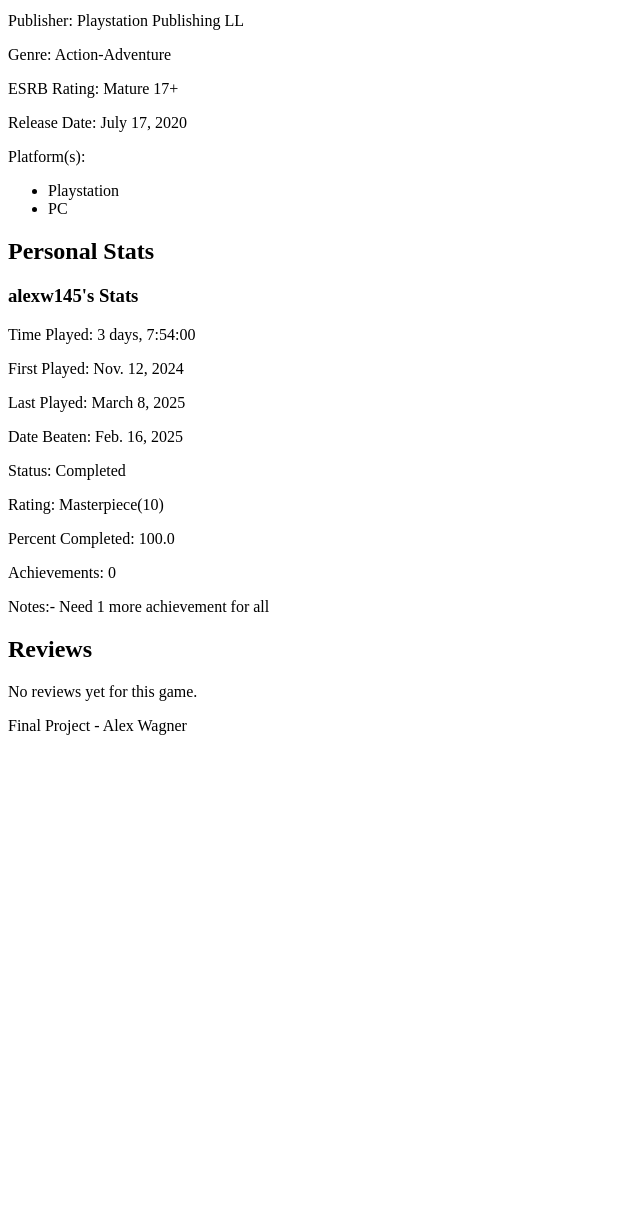
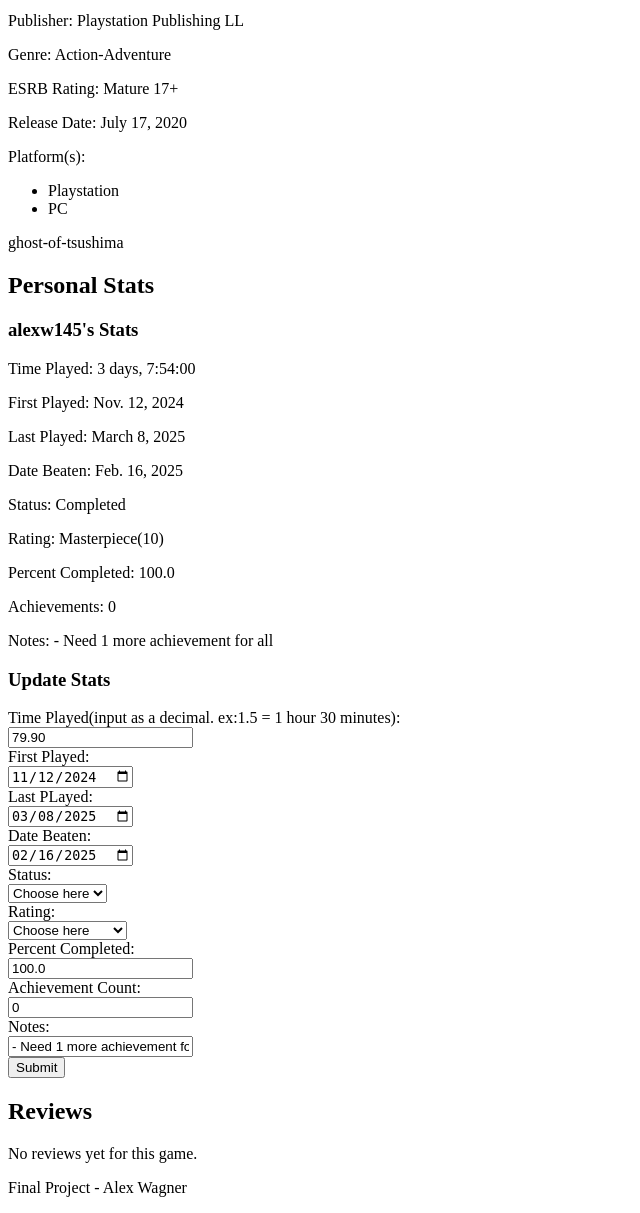
Before and after one commit to alexw144/CSC-VI-Application-Development-II---Final-Project---Video-Game-Tracker-Web-Application, a Django app: a page that uses game_tracker/templates/game_tracker/gamedetail.html in a window 1280 px wide. Shown: the part 790-2003 px from the top of the page, without its empty margins (0-640 px from the left). Before the commit the page ends 1525 px from the top, so only its background shows below. Run offline with Django 5.2, Linux system fonts and the light colour scheme; a user stored in the database is signed in; data comes from the database, SQL or seed files in the repository; both versions use the stored data as it was after the commit.

Commit message:
Users can now update or create stats for any game in the library. Views, templates, crud.js and more got changed. Also, I had to make some changes to the model. Speficially the game field got changed to a foreign key and a Meta class got added for unique constraints.

```diff
--- a/game_tracker/static/game_tracker/crud.js
+++ b/game_tracker/static/game_tracker/crud.js
@@ -1,4 +1,10 @@
-const profileUpdateSubmitButton = document.getElementById("profile-upd-submit-btn").addEventListener("click", profileUpdateSubmitButtonListener);
+if (document.getElementById("profile-upd-submit-btn")){
+    const profileUpdateSubmitButton = document.getElementById("profile-upd-submit-btn").addEventListener("click", profileUpdateSubmitButtonListener);
+}
+
+if (document.getElementById("game-stats-upd-submit-btn")){
+    const gameUpdateSubmitButton = document.getElementById("game-stats-upd-submit-btn").addEventListener("click", gameStatUpdateSubmitButtonListener);
+}
 
 // asynchronous function with no arguements. Gets called when profile-upd-submit-btn is clicked.
 async function profileUpdateSubmitButtonListener() {
@@ -17,7 +23,7 @@ async function profileUpdateSubmitButtonListener() {
     };
     const csrfToken = document.querySelector('[name=csrfmiddlewaretoken]').value;
 
-    // This send the post request
+    // This sends the post request
     const response = await fetch('/profile/${usrn}/', {method: 'POST', headers: {'Content-Type': 'application/json', 'X-CSRFToken': csrfToken}, body: JSON.stringify(data)});
     const result = await response.json();
 
@@ -34,3 +40,66 @@ async function profileUpdateSubmitButtonListener() {
         alert('Error: Profile update could not be completed');
     }
 };
+
+document.addEventListener('DOMContentLoaded', function () {
+    // Get the value from the input field
+    const timePlayedInSeconds = parseFloat(document.getElementById('time_played').value);
+
+    // Convert the seconds to hours
+    const timePlayedInHours = (timePlayedInSeconds / 3600).toFixed(2); // Convert and format to 2 decimal places
+
+    // Update the input field with the new value in hours
+    document.getElementById('time_played').value = timePlayedInHours;
+});
+
+// asynchronous function with no arguements. Gets called when game-stats-upd-submit-btn is clicked.
+async function gameStatUpdateSubmitButtonListener() {
+    // Retvires the values of the html elements from the profile page that the user entered. This will be the new updated info.
+    const time_played = parseFloat(document.getElementById("time_played").value);
+    const first_played = document.getElementById("first_played").value;
+    const last_played = document.getElementById("last_played").value;
+    const date_beaten = document.getElementById("date_beaten").value;
+    const status = document.getElementById("status").value;
+    const rating = document.getElementById("rating").value;
+    const perc_comp = document.getElementById("perc_comp").value;
+    const ach_count = document.getElementById("ach_count").value;
+    const notes = document.getElementById("notes").value;
+
+    // Prepares the data to get sent to the server
+    const data = {
+        time: time_played,
+        first: first_played,
+        last: last_played,
+        beaten: date_beaten,
+        status: status,
+        rating: rating,
+        percent: perc_comp,
+        achievements: ach_count,
+        notes: notes
+    };
+    const csrfToken = document.querySelector('[name=csrfmiddlewaretoken]').value;
+
+    const gameSlug = document.getElementById('gameSlug').textContent;
+
+    // This sends the post request
+    const response = await fetch(`/game/${gameSlug}/`, {method: 'POST', headers: {'Content-Type': 'application/json', 'X-CSRFToken': csrfToken}, body: JSON.stringify(data)});
+    const result = await response.json();
+
+    // If the request was successful, then it changes the html elements to the updated information. No page refresh is needed doing it this way.
+    // It alerts the user if it succeeds or fails.
+    if (result.status === 'success') {
+        alert('Profile updated successfully!');
+        document.getElementById("current_user_game_stats_h3").textContent = "Your Stats";
+        document.getElementById("current_time_played").textContent = "Time Played: " + data.time;
+        document.getElementById("current_first_played").textContent = "First Played: " + data.first;
+        document.getElementById("current_last_played").textContent = "Last Played: " + data.last;
+        document.getElementById("current_date_beaten").textContent = "Date Beaten: " + data.beaten;
+        document.getElementById("current_status").textContent = "Status: " + data.status;
+        document.getElementById("current_rating").textContent = "Rating: " + data.rating;
+        document.getElementById("current_percent_completed").textContent = "Percent Completed: " + data.percent;
+        document.getElementById("current_achievement_count").textContent = "Achievement Count: " + data.achievements;
+        document.getElementById("current_notes").textContent = "Notes: " + data.notes;
+    } else {
+        alert('Error: Profile update could not be completed');
+    }
+};
--- a/game_tracker/templates/game_tracker/gamedetail.html
+++ b/game_tracker/templates/game_tracker/gamedetail.html
@@ -39,6 +39,7 @@
     <li>Other</li>
     {% endif %}
 </ul>
+<p id="gameSlug" value="{{game.slug}}">{{game.slug}}</p>
 <h2>
     Personal Stats
 </h2>
@@ -46,18 +47,79 @@
     <h3>
         {{ user_stats.user.username }}'s Stats
     </h3>
-    <p>Time Played: {{ user_stats.time_played }}</p>
-    <p>First Played: {{ user_stats.date_first_played }}</p>
-    <p>Last Played: {{ user_stats.date_last_played }}</p>
-    <p>Date Beaten: {{ user_stats.date_beaten }}</p>
-    <p>Status: {{ user_stats.get_status_display }}</p>
-    <p>Rating: {{ user_stats.get_user_rating_display }}({{ user_stats.user_rating }})</p>
-    <p>Percent Completed: {{ user_stats.progress_percentage }}</p>
-    <p>Achievements: {{ user_stats.achievement_count }}</p>
-    <p>Notes:{{ user_stats.notes }}</p>
+    <p id="current_time_played">Time Played: {{ user_stats.time_played }}</p>
+    <p id="current_first_played">First Played: {{ user_stats.date_first_played }}</p>
+    <p id="current_last_played">Last Played: {{ user_stats.date_last_played }}</p>
+    <p id="current_date_beaten">Date Beaten: {{ user_stats.date_beaten }}</p>
+    <p id="current_status">Status: {{ user_stats.get_status_display }}</p>
+    <p id="current_rating">Rating: {{ user_stats.get_user_rating_display }}({{ user_stats.user_rating }})</p>
+    <p id="current_percent_completed">Percent Completed: {{ user_stats.progress_percentage }}</p>
+    <p id="current_achievement_count">Achievements: {{ user_stats.achievement_count }}</p>
+    <p id="current_notes">Notes: {{ user_stats.notes }}</p>
 {% else %}
-    <p>No user stats available.</p>
+<h3 id="current_user_game_stats_h3">
+    You Don't Have any stats for this game yet
+</h3>
+<p id="current_time_played">Time Played: </p>
+<p id="current_first_played">First Played: </p>
+<p id="current_last_played">Last Played: </p>
+<p id="current_date_beaten">Date Beaten: </p>
+<p id="current_status">Status: </p>
+<p id="current_rating">Rating: </p>
+<p id="current_percent_completed">Percent Completed: </p>
+<p id="current_achievement_count">Achievements: </p>
+<p id="current_notes">Notes: </p>
 {% endif %}
+<h3>
+    Update Stats
+</h3>
+<div id="UpdateGameStatsForm">
+    <form method="post">
+        {% csrf_token %}
+        <label for="time_played">Time Played(input as a decimal. ex:1.5 = 1 hour 30 minutes): </label><br>
+        <input type="number" id="time_played" name="time_played" step=".01" value="{{ user_stats.time_played.total_seconds }}" required><br>
+        <label for="first_played">First Played: </label><br>
+        <input type="date" id="first_played" name="first_played" value="{{ user_stats.date_first_played|date:'Y-m-d' }}" required><br>
+        <label for="last_played">Last PLayed: </label><br>
+        <input type="date" id="last_played" name="last_played" value="{{ user_stats.date_last_played|date:'Y-m-d' }}" required><br>
+        <label for="date_beaten">Date Beaten: </label><br>
+        <input type="date" id="date_beaten" name="date_beaten" value="{{ user_stats.date_beaten|date:'Y-m-d' }}" required><br>
+        <label for="status">Status: </label><br>
+        <select name="status" id="status" required>
+            <option value="O" selected disabled hidden>Choose here</option>
+            <option value="P">Playing</option>
+            <option value="PtP">Plan to Play</option>
+            <option value="C">Completed</option>
+            <option value="B">Beaten</option>
+            <option value="H">On Hold</option>
+            <option value="R">Replaying</option>
+            <option value="W">Wishlist</option>
+            <option value="O">Other</option>
+        </select><br>
+        <label for="rating">Rating: </label><br>
+        <select name="rating" id="rating" required>
+            <option value="-" selected disabled hidden>Choose here</option>
+            <option value="10">Masterpiece(10)</option>
+            <option value="9">Great(9)</option>
+            <option value="8">Very Good(8)</option>
+            <option value="7">Good(7)</option>
+            <option value="6">Fine(6)</option>
+            <option value="5">Average(5)</option>
+            <option value="4">Bad(4)</option>
+            <option value="3">Very Bad(3)</option>
+            <option value="2">Horrible(2)</option>
+            <option value="1">Appalling(1)</option>
+            <option value="-">Not Rated(-)</option>
+        </select><br>
+        <label for="perc_comp">Percent Completed: </label><br>
+        <input type="number" id="perc_comp" name="perc_comp" value="{{ user_stats.progress_percentage }}" required><br>
+        <label for="ach_count">Achievement Count: </label><br>
+        <input type="number" id="ach_count" name="ach_count" value="{{ user_stats.achievement_count }}" required><br>
+        <label for="notes">Notes: </label><br>
+        <input type="text" id="notes" name="notes" value="{{ user_stats.notes }}" required><br>
+        <button type="button" id="game-stats-upd-submit-btn" >Submit</button>
+    </form>
+</div>
 <h2>
     Reviews
 </h2>
--- a/game_tracker/views.py
+++ b/game_tracker/views.py
@@ -4,6 +4,8 @@ from django.views.generic import DetailView, ListView
 from .models import Profile, Game, Review, UsersGamesStat
 import json
 from django.http import JsonResponse
+from datetime import timedelta
+
 
 # Create your views here.
 # This is the view that connects to the homepage
@@ -73,6 +75,51 @@ class GameDetail(DetailView):
         context['user_stats'] = user_stats
         return context
 
+    # This function is for updating the users profile and information. This function can edited in the future to change the things the user can update.
+    def post(self, request, *args, **kwargs):
+        data = json.loads(request.body)
+        game = self.get_object()
+
+        try:
+        # Try to get the existing userStats record
+            userStats = UsersGamesStat.objects.get(game=game, user=request.user)
+        except UsersGamesStat.DoesNotExist:
+        # If it doesn't exist, create a new one
+            userStats = UsersGamesStat.objects.create(
+                game=game,
+                user=request.user,
+                time_played=timedelta(),
+                date_first_played=None,
+                date_last_played=None,
+                date_beaten=None,
+                status='',
+                user_rating=0,
+                progress_percentage=0,
+                achievement_count=0,
+                notes=''
+            )
+
+        time_played_decimal = data.get('time', 0)
+
+        # Convert decimal hours into timedelta
+        hours = int(time_played_decimal)  # The whole number is the hours
+        minutes = int((time_played_decimal - hours) * 60)  # Convert the fraction into minutes
+        time_played_timedelta = timedelta(hours=hours, minutes=minutes)
+
+        # Update Section
+        userStats.time_played = time_played_timedelta
+        userStats.date_first_played = data.get('first', userStats.date_first_played)
+        userStats.date_last_played = data.get('last', userStats.date_last_played)
+        userStats.date_beaten = data.get('beaten', userStats.date_beaten)
+        userStats.status = data.get('status', userStats.status)
+        userStats.user_rating = data.get('rating', userStats.user_rating)
+        userStats.progress_percentage = data.get('percent', userStats.progress_percentage)
+        userStats.achievement_count = data.get('achievement', userStats.achievement_count)
+        userStats.notes = data.get('notes',  userStats.notes)
+
+        userStats.save()
+        return JsonResponse({'status': 'success'})
+
 
 class CommunityHomeList(ListView):
     model = ""
```
Also changed, not shown: game_tracker/models.py (+14 -2 lines), db.sqlite3, game_tracker/migrations/0012_alter_usersgamesstat_game_and_more.py (added).
